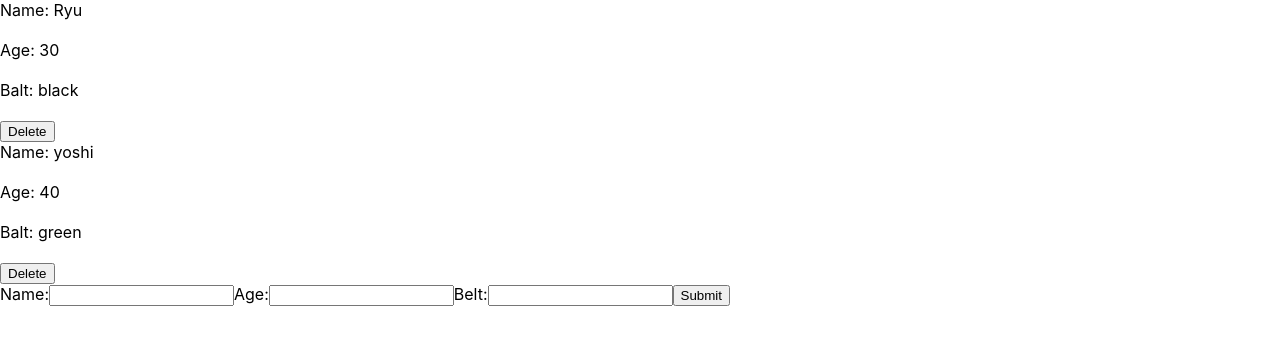
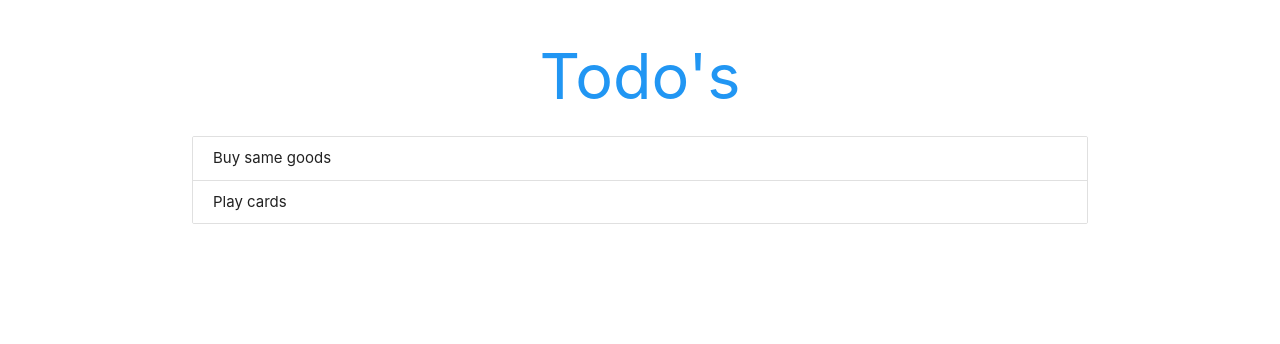
Before and after one commit to wagolemusa/reactpractice, a React (Create React App) app: page / in a window 1280 px wide. Shown: the top 344 px of the page. Built offline with nearby package versions, Linux system fonts and the light colour scheme.

Commit message:
create tode list and delete

```diff
--- a/public/index.html
+++ b/public/index.html
@@ -19,6 +19,7 @@
       work correctly both with client-side routing and a non-root public URL.
       Learn how to configure a non-root public URL by running `npm run build`.
     -->
+    <link rel="stylesheet" href="https://cdnjs.cloudflare.com/ajax/libs/materialize/1.0.0/css/materialize.min.css">
     <title>React App</title>
   </head>
   <body>
--- a/src/App.js
+++ b/src/App.js
@@ -1,45 +1,28 @@
 import React, { Component } from 'react';
-// import Dataapp from './Dataapp';
-import Nestapp from './Nestapp'
-import AddNiga from './AddNiga';
+import Todos from './Todos';
 
 class App extends Component{
-
   state = {
-    ningas:[
-      { name: 'Ryu',  age: 30, belt: 'black', id: 1},
-      { name: 'yoshi', age: 40, belt: 'green', id: 2},
-      { name: 'Crystal', age: 25, belt: 'pink', id: 3}
-
+    todos:[
+      {id:1, content: 'Buy same goods'},
+      {id:2, content: 'Play cards'}
   ]
 }
 
-// function to add data
-  AddData = (savedata) =>{
-    savedata.id = Math.random();
-    let ningas = [...this.state.ningas, savedata];
-    this.setState({
-      ningas: ningas
-    })
-
-  }
-
-  // function for deleting data
-  deleteData =  (id) => {
-    let Datadelete = this.state.ningas.filter(savedata =>{
-      return savedata.id !== id
+// function to delete todos.
+deleteTodo = (id) => {
+  const todos = this.state.todos.filter(todo => {
+    return todo.id !==id
   });
   this.setState({
-      ningas: Datadelete
+    todos
   })
 }
   render(){
     return (
-      <div className="app-connect">
-        {/* <Dataapp /> */}
-
-        <Nestapp deleteData={this.deleteData} ningas = {this.state.ningas} />
-        <AddNiga AddData = {this.AddData} />
+      <div className="app-connect container">
+        <h1 className="center blue-text">Todo's</h1>
+        <Todos todos={this.state.todos} deleteTodo={this.deleteTodo} />
       </div>
 
     )
--- /dev/null
+++ b/src/Todos.js
@@ -0,0 +1,23 @@
+import React from 'react';
+
+const Todos = ({todos, deleteTodo}) => {
+
+    const todoList = todos.length ? (
+        todos.map(todo => {
+            return (
+                <div className="collection-item" key={todo.id}>
+                    <span onClick={() => {deleteTodo(todo.id)}}>{todo.content}</span>
+                </div>
+            )
+        })
+    ):(
+        <p className="center">You have no todo's left, yesss</p>
+    )
+    return (
+        <div className="todos collection">
+            {todoList}
+        </div>
+    )
+}
+
+export default Todos
```
Also changed, not shown: src/App1.js (added, +49 -0 lines). Lines whose indentation alone changed are shown as unchanged.
